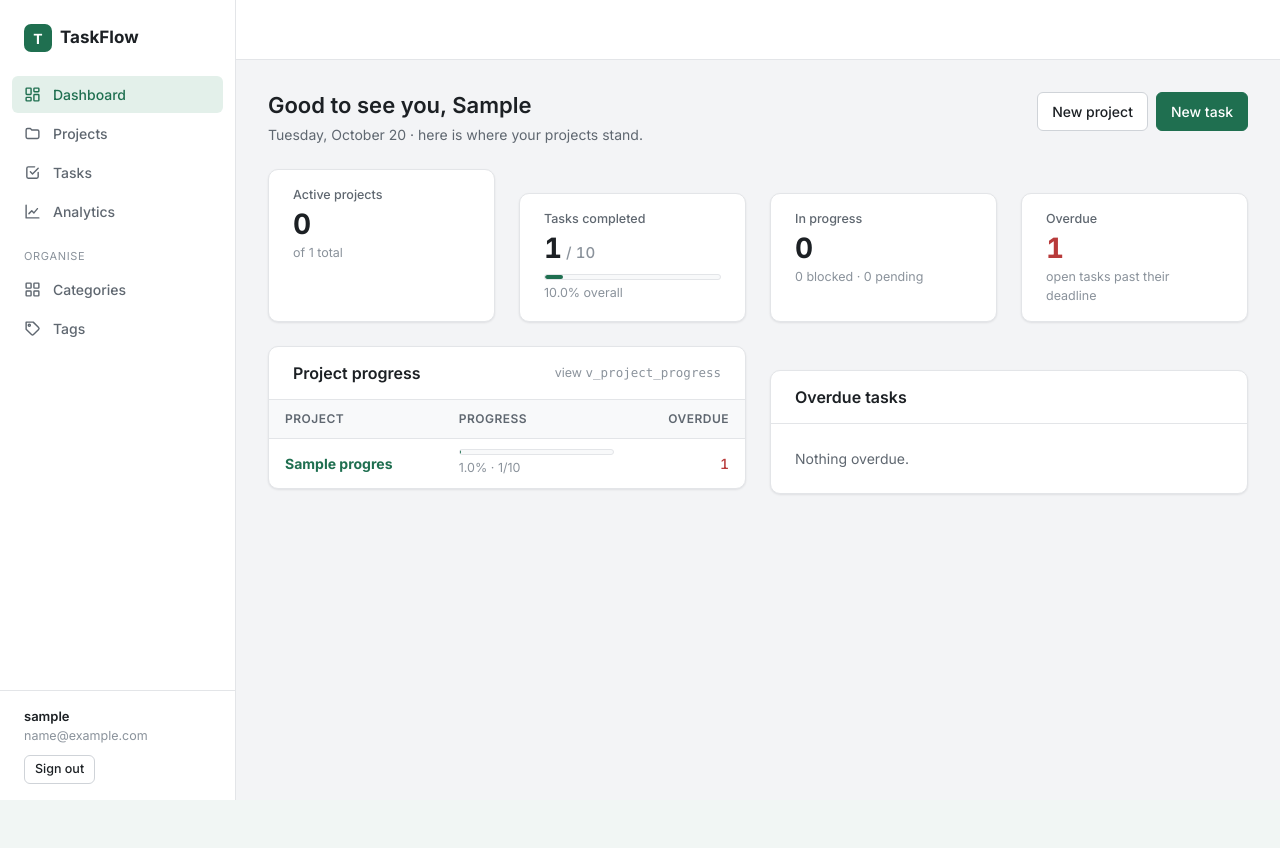
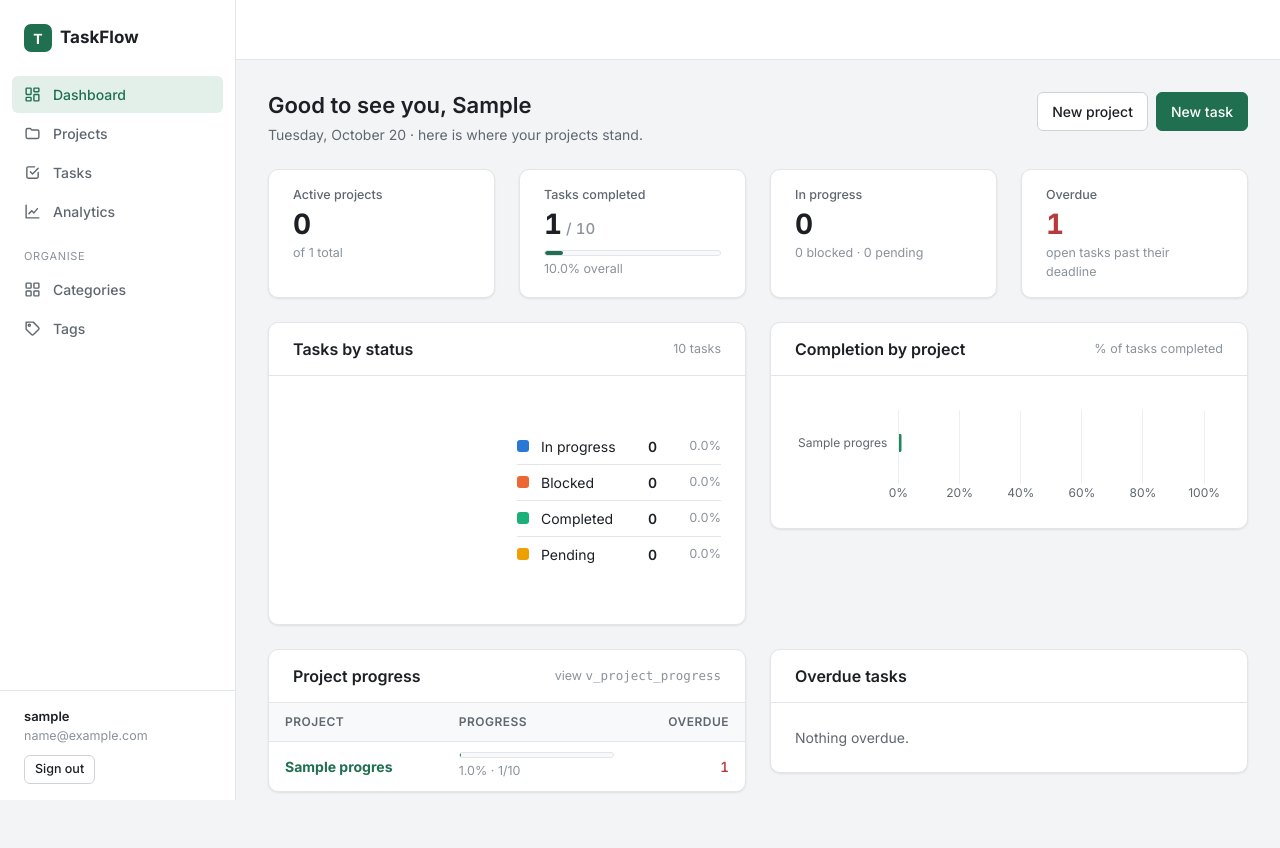
Before and after one commit to Prithvi8706/TaskFlow, a Django app: page / in a window 1280 px wide. Before the commit the page ends 800 px from the top, so only its background shows below. Run offline with Django 5.2, Linux system fonts and the light colour scheme; a user stored in the database is signed in; tables that the repository leaves empty hold one stand-in row (values such as "Sample post"); data that the repository does not hold is empty; a map, chart or similar area stays blank; parts of the project's set-up code (start-up, migrations or seed data) failed here and were passed over.

Commit message:
feat(dashboard): add Chart.js status and progress charts

```diff
--- a/static/css/app.css
+++ b/static/css/app.css
@@ -135,6 +135,7 @@ code, pre { font-family: var(--font-mono); font-size: 12.5px; }
 }
 .card-body { padding: var(--space-5); }
 .card + .card { margin-top: var(--space-5); }
+.grid > .card + .card { margin-top: 0; }
 
 .grid { display: grid; gap: var(--space-5); }
 .grid-2 { grid-template-columns: repeat(2, minmax(0, 1fr)); }
@@ -350,6 +351,7 @@ table.table { width: 100%; border-collapse: collapse; }
 .analytics-toc a { display: block; padding: 6px var(--space-2); border-radius: var(--radius-sm); color: var(--text-muted); font-size: 13px; }
 .analytics-toc a:hover { background: var(--surface-muted); color: var(--text); text-decoration: none; }
 .analytics-main > .card + .card { margin-top: var(--space-5); }
+.grid > .card + .card { margin-top: 0; }
 .task-picker { padding: var(--space-4) var(--space-5); }
 .task-picker label { display: block; margin-bottom: var(--space-2); }
 .query-card { scroll-margin-top: var(--space-5); }
@@ -383,3 +385,19 @@ table.table { width: 100%; border-collapse: collapse; }
 .kpi-sub { color: var(--text-faint); font-size: 12.5px; margin-top: 2px; }
 .kpi-alert .kpi-value { color: var(--danger); }
 .dash-row { margin-bottom: var(--space-5); align-items: start; }
+
+/* ---------- Charts ---------- */
+
+.chart-box { position: relative; width: 100%; }
+.status-chart { display: grid; grid-template-columns: 200px 1fr; gap: var(--space-5); align-items: center; }
+.chart-doughnut { height: 200px; }
+.chart-legend { list-style: none; margin: 0; padding: 0; }
+.chart-legend li {
+  display: grid; grid-template-columns: 12px 1fr auto 52px; gap: var(--space-3); align-items: center;
+  padding: 7px 0; border-bottom: 1px solid var(--border);
+}
+.chart-legend li:last-child { border-bottom: none; }
+.swatch { width: 12px; height: 12px; border-radius: 3px; }
+.legend-value { font-weight: 600; font-variant-numeric: tabular-nums; }
+.legend-pct { color: var(--text-faint); font-size: 12.5px; text-align: right; font-variant-numeric: tabular-nums; }
+@media (max-width: 560px) { .status-chart { grid-template-columns: 1fr; } }
--- a/static/css/tokens.css
+++ b/static/css/tokens.css
@@ -47,11 +47,13 @@
   --warning-soft: #fbf2e1;
   --info-soft: #e5eefb;
 
-  /* Charts */
-  --chart-1: #1f6f50;
-  --chart-2: #4f8fd6;
-  --chart-3: #c08a1e;
-  --chart-4: #b5bcc4;
+  /* Charts: categorical slots in fixed order (validated for colour-vision deficiency) */
+  --chart-1: #2a78d6;
+  --chart-2: #eb6834;
+  --chart-3: #1baf7a;
+  --chart-4: #eda100;
+  --chart-bar: #24855c;
+  --chart-grid: #eceef0;
 
   /* Shape, spacing, type */
   --radius: 10px;
@@ -111,10 +113,12 @@
   --warning-soft: #3a2f1a;
   --info-soft: #1e2f47;
 
-  --chart-1: #3fa57c;
-  --chart-2: #6ea6e6;
-  --chart-3: #e0a93d;
-  --chart-4: #4a525a;
+  --chart-1: #3987e5;
+  --chart-2: #d95926;
+  --chart-3: #199e70;
+  --chart-4: #c98500;
+  --chart-bar: #3fa57c;
+  --chart-grid: #2b3036;
 
   --shadow: 0 1px 2px rgba(0, 0, 0, 0.3);
 
--- /dev/null
+++ b/static/js/dashboard.js
@@ -0,0 +1,111 @@
+// Dashboard charts. Data comes from the server (json_script), colours from CSS tokens,
+// so both charts follow light/dark mode. Re-rendered on the "themechange" event.
+(function () {
+  "use strict";
+  if (typeof Chart === "undefined") return;
+
+  var statusData = JSON.parse(document.getElementById("status-data").textContent);
+  var progressData = JSON.parse(document.getElementById("progress-data").textContent);
+  var charts = [];
+
+  function token(name) {
+    return getComputedStyle(document.documentElement).getPropertyValue(name).trim();
+  }
+
+  function render() {
+    charts.forEach(function (c) { c.destroy(); });
+    charts = [];
+
+    var text = token("--text-muted");
+    var surface = token("--surface");
+    Chart.defaults.font.family = token("--font");
+    Chart.defaults.color = text;
+
+    var tooltip = {
+      backgroundColor: token("--text"),
+      titleColor: surface,
+      bodyColor: surface,
+      padding: 10,
+      cornerRadius: 6,
+      displayColors: false,
+    };
+
+    var statusCanvas = document.getElementById("statusChart");
+    if (statusCanvas) {
+      charts.push(new Chart(statusCanvas, {
+        type: "doughnut",
+        data: {
+          labels: statusData.map(function (s) { return s.label; }),
+          datasets: [{
+            data: statusData.map(function (s) { return s.count; }),
+            backgroundColor: statusData.map(function (s) { return token("--chart-" + s.slot); }),
+            borderColor: surface,
+            borderWidth: 2,
+            hoverOffset: 4,
+          }],
+        },
+        options: {
+          cutout: "64%",
+          maintainAspectRatio: false,
+          plugins: {
+            legend: { display: false },  // the HTML legend beside the chart carries labels and counts
+            tooltip: Object.assign({}, tooltip, {
+              callbacks: {
+                label: function (ctx) {
+                  var s = statusData[ctx.dataIndex];
+                  return s.count + " task" + (s.count === 1 ? "" : "s") + " (" + s.pct + "%)";
+                },
+              },
+            }),
+          },
+        },
+      }));
+    }
+
+    var progressCanvas = document.getElementById("progressChart");
+    if (progressCanvas) {
+      charts.push(new Chart(progressCanvas, {
+        type: "bar",
+        data: {
+          labels: progressData.map(function (p) { return p.name; }),
+          datasets: [{
+            data: progressData.map(function (p) { return p.pct; }),
+            backgroundColor: token("--chart-bar"),
+            borderRadius: 4,
+            borderSkipped: "start",
+            maxBarThickness: 18,
+          }],
+        },
+        options: {
+          indexAxis: "y",
+          maintainAspectRatio: false,
+          scales: {
+            x: {
+              min: 0,
+              max: 100,
+              grid: { color: token("--chart-grid") },
+              border: { display: false },
+              ticks: { callback: function (v) { return v + "%"; } },
+            },
+            y: { grid: { display: false }, border: { display: false } },
+          },
+          plugins: {
+            legend: { display: false },
+            tooltip: Object.assign({}, tooltip, {
+              callbacks: {
+                label: function (ctx) {
+                  var p = progressData[ctx.dataIndex];
+                  return p.pct + "% complete (" + p.done + " of " + p.total + " tasks)";
+                },
+              },
+            }),
+          },
+        },
+      }));
+    }
+  }
+
+  // Wait for the web font so axis labels are measured with the font they are drawn in.
+  (document.fonts && document.fonts.ready ? document.fonts.ready : Promise.resolve()).then(render);
+  document.addEventListener("themechange", render);
+})();
--- a/templates/tracker/dashboard.html
+++ b/templates/tracker/dashboard.html
@@ -1,4 +1,5 @@
 {% extends "base.html" %}
+{% load static %}
 {% block title %}Dashboard{% endblock %}
 {% block content %}
 <div class="page-head">
@@ -33,6 +34,43 @@
     <div class="kpi-label">Overdue</div>
     <div class="kpi-value">{{ kpi.overdue_tasks }}</div>
     <div class="kpi-sub">open tasks past their deadline</div>
+  </div>
+</div>
+
+<div class="grid grid-2 dash-row">
+  <div class="card">
+    <div class="card-head"><h2>Tasks by status</h2><span class="faint small">{{ kpi.total_tasks }} task{{ kpi.total_tasks|pluralize }}</span></div>
+    <div class="card-body">
+      {% if kpi.total_tasks %}
+      <div class="status-chart">
+        <div class="chart-box chart-doughnut"><canvas id="statusChart" aria-label="Doughnut chart of tasks by status" role="img"></canvas></div>
+        <ul class="chart-legend">
+          {% for s in status_chart %}
+          <li>
+            <span class="swatch" style="background:var(--chart-{{ s.slot }})"></span>
+            <span class="legend-label">{{ s.label }}</span>
+            <span class="legend-value">{{ s.count }}</span>
+            <span class="legend-pct">{{ s.pct }}%</span>
+          </li>
+          {% endfor %}
+        </ul>
+      </div>
+      {% else %}
+      <div class="muted">Add tasks to see the status breakdown.</div>
+      {% endif %}
+    </div>
+  </div>
+  <div class="card">
+    <div class="card-head"><h2>Completion by project</h2><span class="faint small">% of tasks completed</span></div>
+    <div class="card-body">
+      {% if progress_chart %}
+      <div class="chart-box" style="height:{{ progress_chart_height }}px">
+        <canvas id="progressChart" aria-label="Bar chart of completion percentage per project" role="img"></canvas>
+      </div>
+      {% else %}
+      <div class="muted">Create a project to see its progress.</div>
+      {% endif %}
+    </div>
   </div>
 </div>
 
@@ -90,3 +128,10 @@
   </div>
 </div>
 {% endblock %}
+
+{% block scripts %}
+{{ status_chart|json_script:"status-data" }}
+{{ progress_chart|json_script:"progress-data" }}
+<script src="https://cdn.jsdelivr.net/npm/chart.js@4.4.1/dist/chart.umd.min.js"></script>
+<script src="{% static 'js/dashboard.js' %}"></script>
+{% endblock %}
--- a/tracker/views.py
+++ b/tracker/views.py
@@ -58,10 +58,30 @@ def dashboard(request):
         .select_related("project")
         .order_by("deadline", "title")[:8]
     )
+    # Fixed series order = fixed colour slot per status (never re-ranked).
+    chart_order = [Task.Status.IN_PROGRESS, Task.Status.BLOCKED, Task.Status.COMPLETED, Task.Status.PENDING]
+    status_chart = [
+        {"key": s.value, "label": s.label, "count": status_counts.get(s, 0), "slot": i + 1}
+        for i, s in enumerate(chart_order)
+    ]
+    for row in status_chart:
+        row["pct"] = round(100 * row["count"] / total, 1) if total else 0
+    progress_chart = [
+        {"name": p.name, "pct": float(p.completion_pct), "done": p.completed_tasks, "total": p.total_tasks}
+        for p in progress
+    ]
     return render(
         request,
         "tracker/dashboard.html",
-        {"kpi": kpi, "progress": progress, "overdue": overdue, "today": today},
+        {
+            "kpi": kpi,
+            "progress": progress,
+            "overdue": overdue,
+            "today": today,
+            "status_chart": status_chart,
+            "progress_chart": progress_chart,
+            "progress_chart_height": 60 + 44 * len(progress_chart),
+        },
     )
 
 
```
